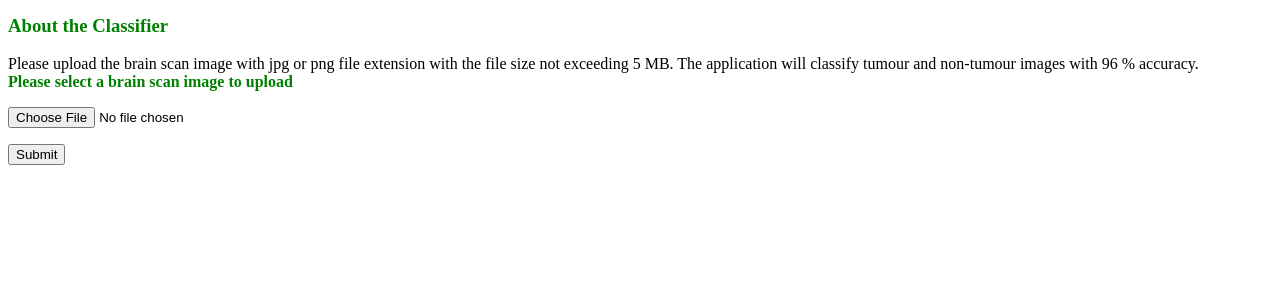
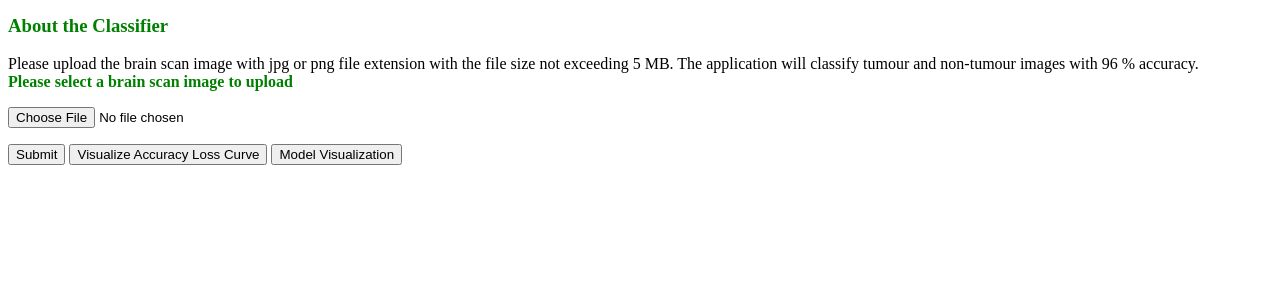
Before and after one commit to jayashreesridhar/brain_tumour_classifier_app, a Flask app: page / in a window 1280 px wide. Shown: the part 440-740 px from the top of the page. Run offline with Flask 2, Linux system fonts and the light colour scheme.

Commit message:
added visualizations

```diff
--- a/templates/index.html
+++ b/templates/index.html
@@ -49,19 +49,32 @@ Brain tumors are called primary tumors if they started in your brain. They’re
 <td align="center">&#10006;</td>
 </tr>
 </table>
+ <script>
+             function imageShow(){
+                    document.getElementById('image').style.display = "block";
+                    }
+        </script>
+        <style>
+      blink {
+        color: #1c87c9;
+        font-size: 15px;
+        font-weight: bold;
+        font-family: sans-serif;
+      }
+    </style>
 </head>
 <body>
 <h3 style="color:green;" align='left'>About the Classifier</h3>
 <p>Please upload the brain scan image with jpg or png file extension with the file size not exceeding 5 MB. The application will classify tumour and non-tumour images with 96 % accuracy.<br>
 <b style="color:green;" align='left'>Please select a brain scan image to upload</b></br>
-<b>
+<b><blink>
 	{% with messages = get_flashed_messages() %}
 	  {% if messages %}
          {{ messages[0] }}
 
 	  {% endif %}
 	{% endwith %}
-</b>
+</blink></b>
 </p>
 <form method="post" action="/" enctype="multipart/form-data">
     <dl>
@@ -70,8 +83,15 @@ Brain tumors are called primary tumors if they started in your brain. They’re
 	</p>
     </dl>
     <p>
-	<input type="submit" value="Submit">
-    </p>
+	<input type="submit"  value="Submit">
+
+
+
+
+       <button type="button" onclick="window.open('{{url_for('static', filename='accuracy_loss_curve.png')}}','targetWindow', 'toolbar=no, location=no, status=no, menubar=no, scrollbars=yes, resizable=yes, width=1090px, height=550px, top=25px left=120px'); return false;">Visualize Accuracy Loss Curve</button>
+<button type="button" onclick="window.open('{{url_for('static', filename='model_visualization.png')}}','targetWindow', 'toolbar=no, location=no, status=no, menubar=no, scrollbars=yes, resizable=yes, width=1090px, height=550px, top=25px left=120px'); return false;">Model Visualization</button>
+   </p>
 </form>
+
 </body>
 </html>
```
Also changed, not shown: static/accuracy_loss_curve.png (added), static/model_visualization.png (added).
